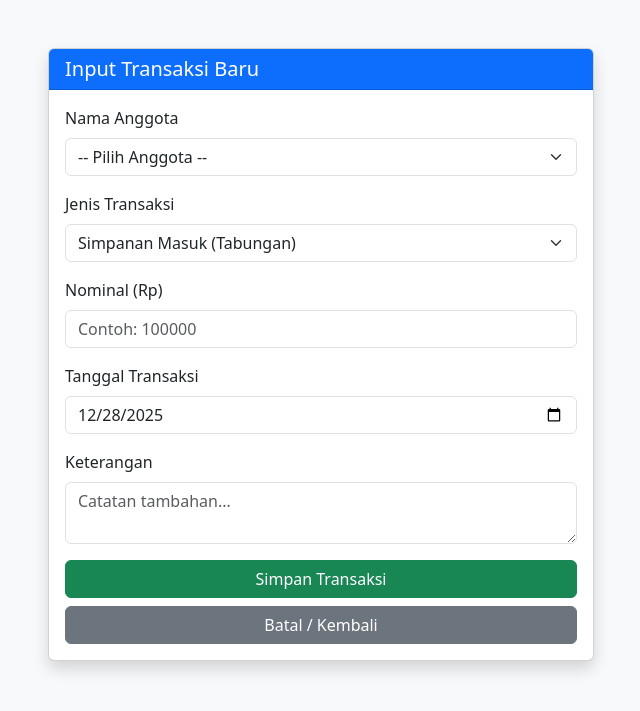
After one commit to Ankushred/dikometa, a PHP site: page /transaksi_tambah.php in a window 1280 px wide. The commit adds this page. Shown: the top 711 px of the page, without its empty margins (319-959 px from the left). Run offline with PHP 8.4, Linux system fonts and the light colour scheme; data comes from the database, SQL or seed files in the repository.

Commit message:
Phase 4: Implemented Transaction Input module and standardized database schema

```diff
--- /dev/null
+++ b/transaksi_tambah.php
@@ -0,0 +1,79 @@
+<?php
+include 'config.php';
+
+// Fetch Active Members
+// We use 'name' here because the SQL script created the column as 'name'
+$members = $conn->query("SELECT * FROM members WHERE status='Active'");
+?>
+
+<!DOCTYPE html>
+<html lang="id">
+<head>
+    <meta charset="UTF-8">
+    <meta name="viewport" content="width=device-width, initial-scale=1.0">
+    <title>Tambah Transaksi - DIKOMETA</title>
+    <link href="https://cdn.jsdelivr.net/npm/bootstrap@5.3.0/dist/css/bootstrap.min.css" rel="stylesheet">
+</head>
+<body class="bg-light">
+
+<div class="container mt-5">
+    <div class="row justify-content-center">
+        <div class="col-md-6">
+            <div class="card shadow">
+                <div class="card-header bg-primary text-white">
+                    <h5 class="mb-0">Input Transaksi Baru</h5>
+                </div>
+                <div class="card-body">
+                    <form action="transaksi_proses.php" method="POST">
+
+                        <div class="mb-3">
+                            <label class="form-label">Nama Anggota</label>
+                            <select name="member_id" class="form-select" required>
+                                <option value="">-- Pilih Anggota --</option>
+                                <?php while($row = $members->fetch_assoc()): ?>
+                                    <option value="<?php echo $row['id']; ?>">
+                                        <?php echo $row['name']; ?> (ID: <?php echo $row['id']; ?>)
+                                    </option>
+                                <?php endwhile; ?>
+                            </select>
+                        </div>
+
+                        <div class="mb-3">
+                            <label class="form-label">Jenis Transaksi</label>
+                            <select name="type" class="form-select" required>
+                                <option value="saving_in">Simpanan Masuk (Tabungan)</option>
+                                <option value="loan_out">Pencairan Pinjaman (Kredit)</option>
+                                <option value="loan_pay">Bayar Angsuran</option>
+                                <option value="saving_out">Penarikan Tunai</option>
+                            </select>
+                        </div>
+
+                        <div class="mb-3">
+                            <label class="form-label">Nominal (Rp)</label>
+                            <input type="number" name="amount" class="form-control" placeholder="Contoh: 100000" min="1000" required>
+                        </div>
+
+                        <div class="mb-3">
+                            <label class="form-label">Tanggal Transaksi</label>
+                            <input type="date" name="trans_date" class="form-control" value="<?php echo date('Y-m-d'); ?>" required>
+                        </div>
+
+                        <div class="mb-3">
+                            <label class="form-label">Keterangan</label>
+                            <textarea name="description" class="form-control" rows="2" placeholder="Catatan tambahan..."></textarea>
+                        </div>
+
+                        <div class="d-grid gap-2">
+                            <button type="submit" class="btn btn-success">Simpan Transaksi</button>
+                            <a href="index.php" class="btn btn-secondary">Batal / Kembali</a>
+                        </div>
+
+                    </form>
+                </div>
+            </div>
+        </div>
+    </div>
+</div>
+
+</body>
+</html>
```
Also changed, not shown: index.php (+8 -3 lines), transaksi_proses.php (added, +41 -0 lines).
